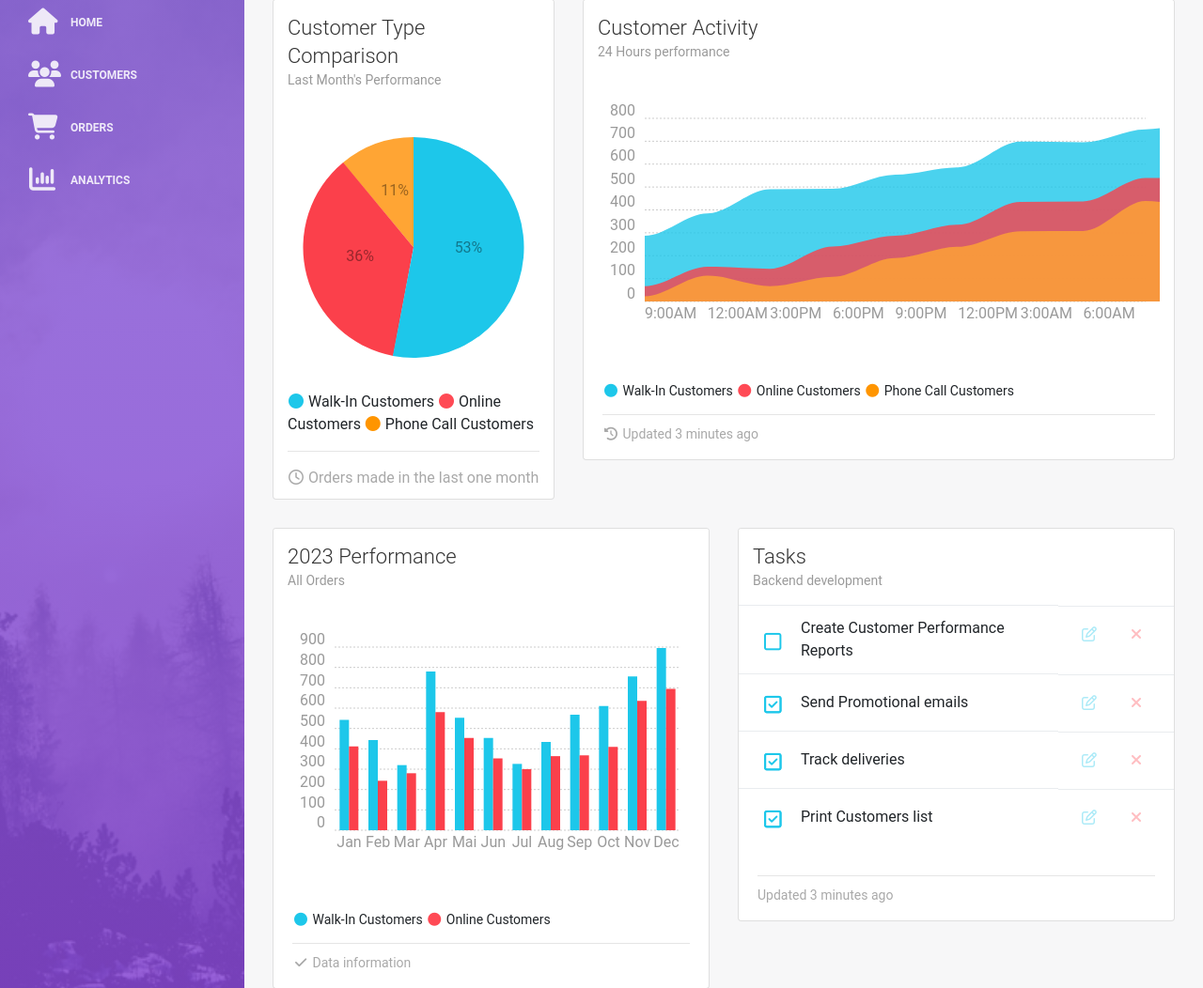
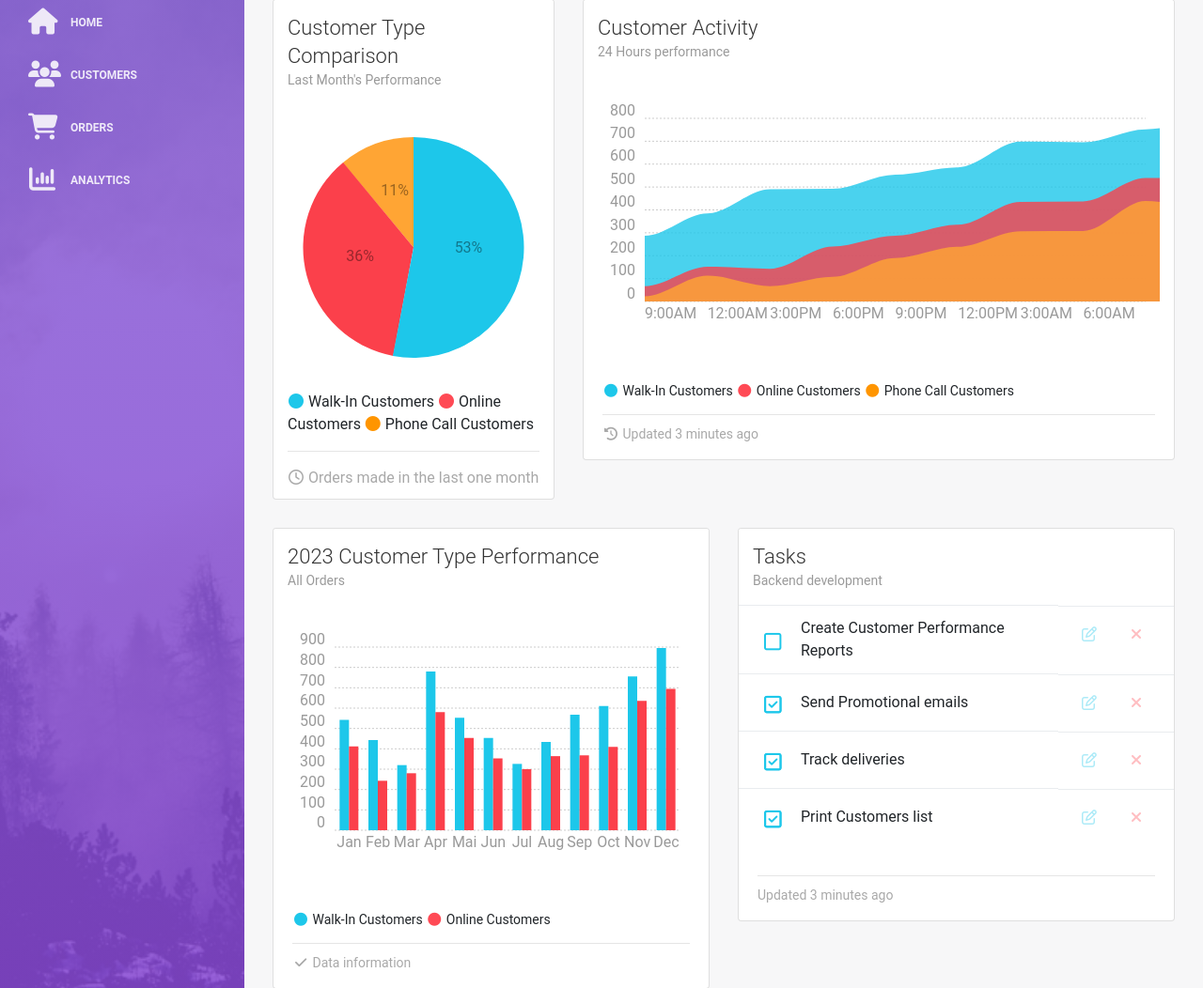
Before and after one commit to samariwa/savannah_online_services, a Flask app: page /admin/dashboard in a window 1280 px wide. Shown: the part 142-1194 px from the top of the page at 94% size. Run offline with Flask 3, Linux system fonts and the light colour scheme; the visitor is signed in with stand-in values (Sample User, id 1); some libraries are stand-ins or nearby versions.

Commit message:
Testing CI/CD Integration

```diff
--- a/app/templates/admin/dashboard.html
+++ b/app/templates/admin/dashboard.html
@@ -60,7 +60,7 @@
       <div class="col-md-6">
         <div class="card ">
           <div class="card-header ">
-            <h4 class="card-title">2023 Performance</h4>
+            <h4 class="card-title">2023 Customer Type Performance</h4>
             <p class="card-category">All Orders</p>
           </div>
           <div class="card-body ">
```
